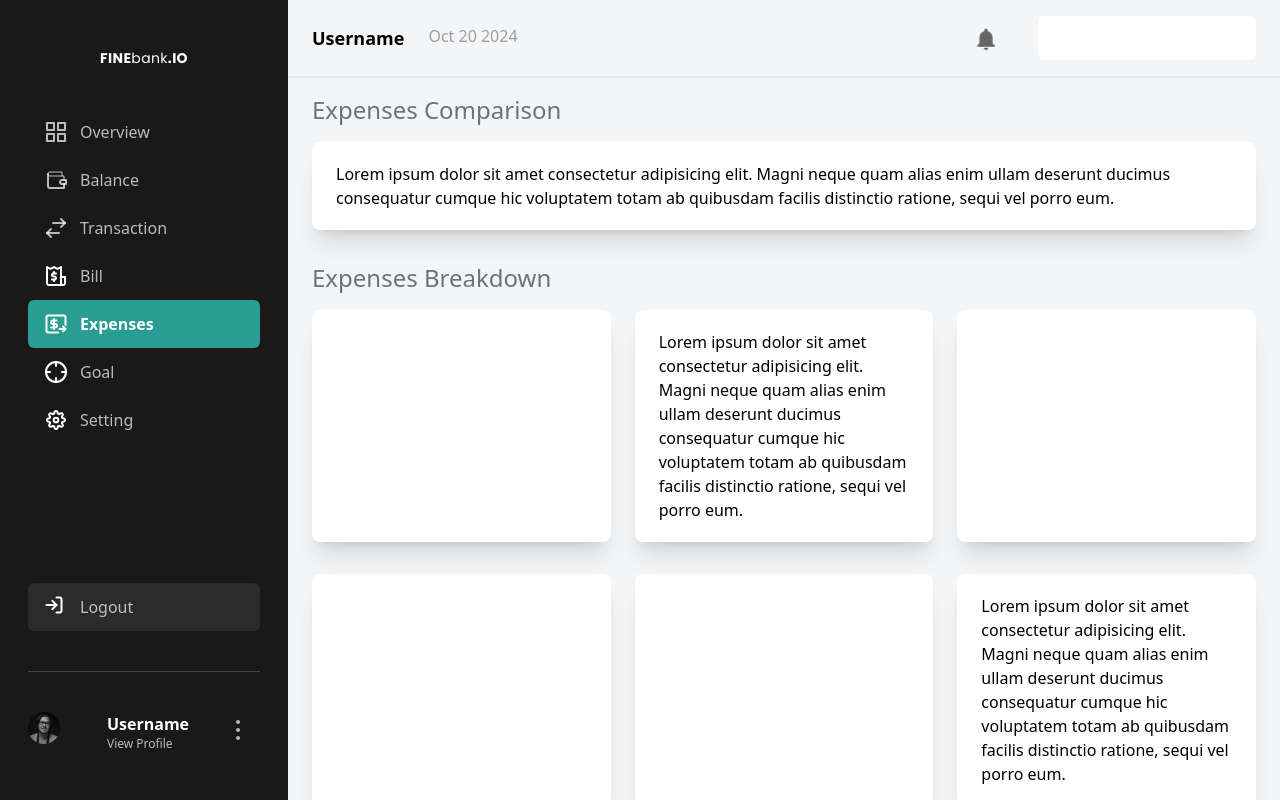
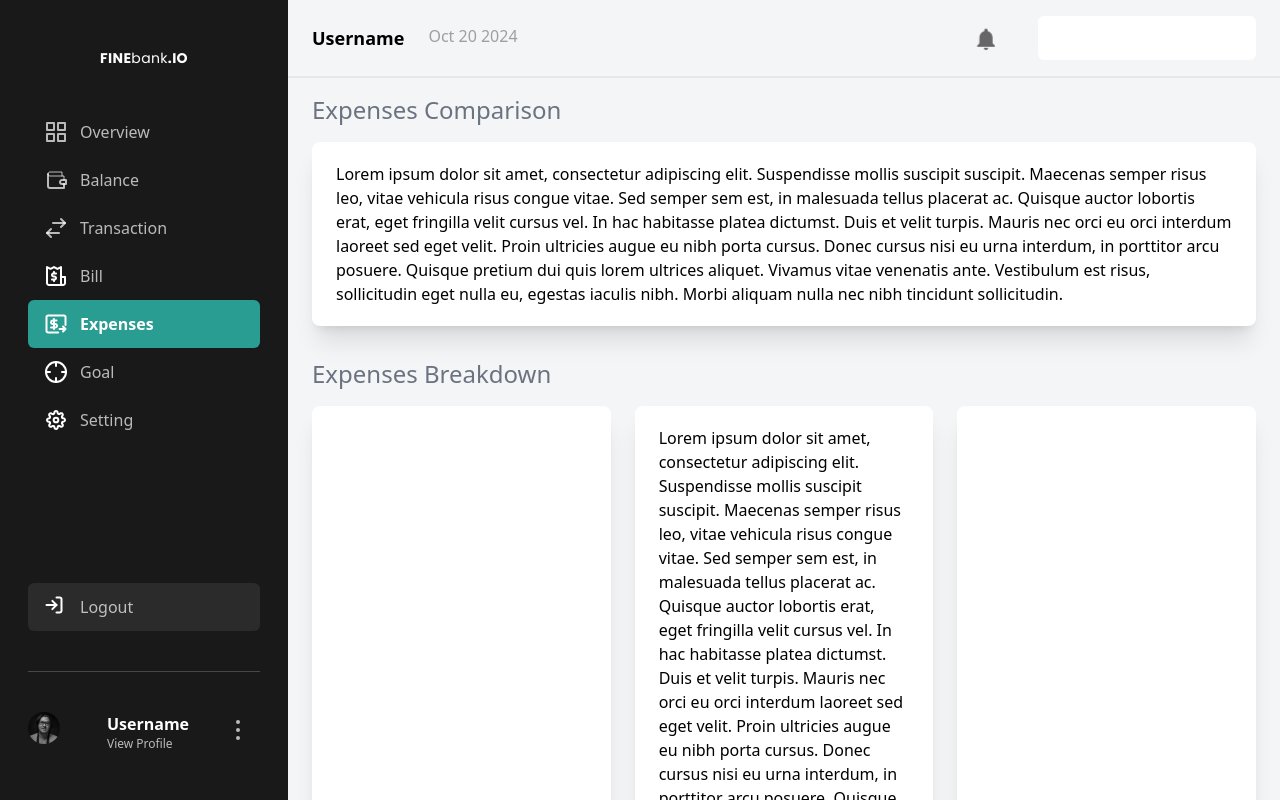
Before and after one commit to IndraFadillahCode/admin-ui, a React (Vite) app: page /expenses in a window 1280 px wide. Shown: the top 800 px of the page. Built offline with nearby package versions, Linux system fonts and the light colour scheme.

Commit message:
expenses fix

```diff
--- a/src/components/Elements/CardExpenses/index.jsx
+++ b/src/components/Elements/CardExpenses/index.jsx
@@ -3,7 +3,7 @@ import React from 'react'
 const CardExpenses = () => {
   return (
     <>
-      <div className="bg-white rounded-lg px-6 py-5 shadow-xl">Lorem ipsum dolor sit amet consectetur adipisicing elit. Magni neque quam alias enim ullam deserunt ducimus consequatur cumque hic voluptatem totam ab quibusdam facilis distinctio ratione, sequi vel porro eum.</div>
+      <div className="bg-white rounded-lg px-6 py-5 shadow-xl">Lorem ipsum dolor sit amet, consectetur adipiscing elit. Suspendisse mollis suscipit suscipit. Maecenas semper risus leo, vitae vehicula risus congue vitae. Sed semper sem est, in malesuada tellus placerat ac. Quisque auctor lobortis erat, eget fringilla velit cursus vel. In hac habitasse platea dictumst. Duis et velit turpis. Mauris nec orci eu orci interdum laoreet sed eget velit. Proin ultricies augue eu nibh porta cursus. Donec cursus nisi eu urna interdum, in porttitor arcu posuere. Quisque pretium dui quis lorem ultrices aliquet. Vivamus vitae venenatis ante. Vestibulum est risus, sollicitudin eget nulla eu, egestas iaculis nibh. Morbi aliquam nulla nec nibh tincidunt sollicitudin.</div>
     </>  )
 }
 
```
